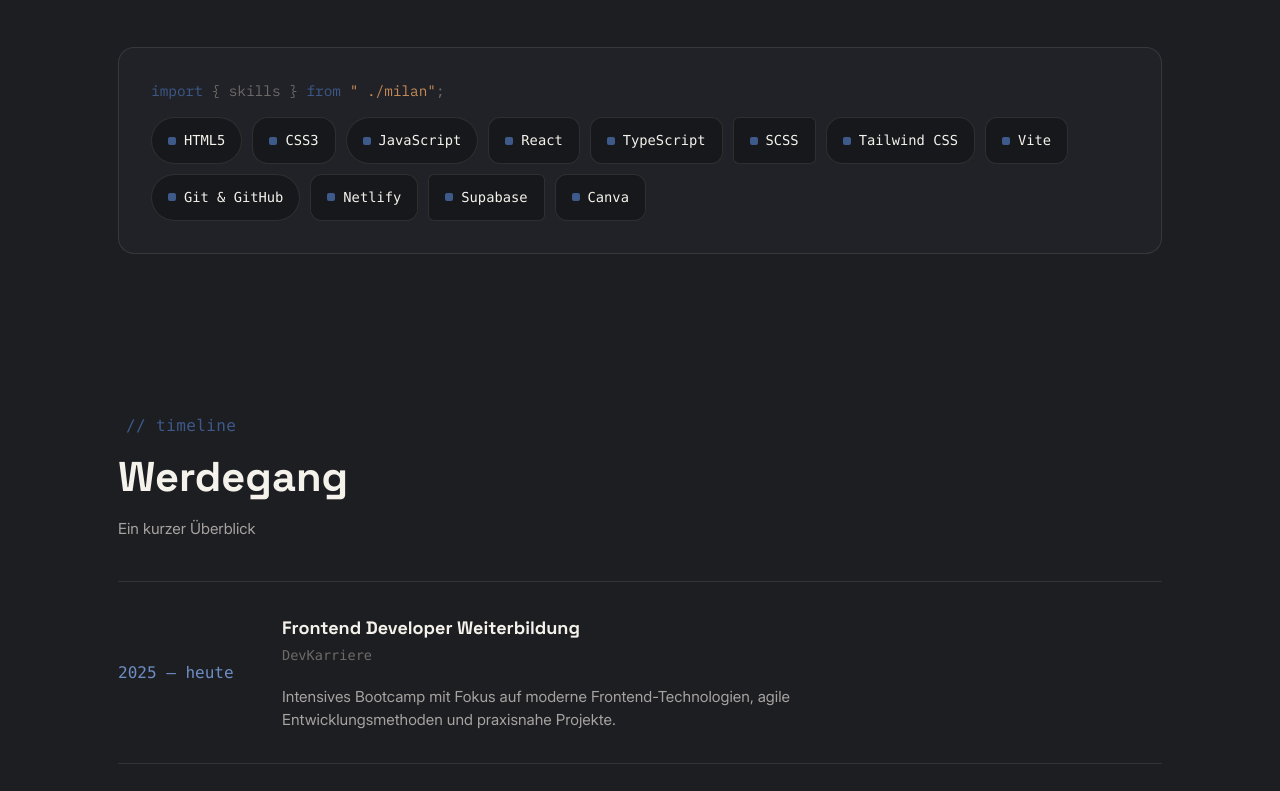
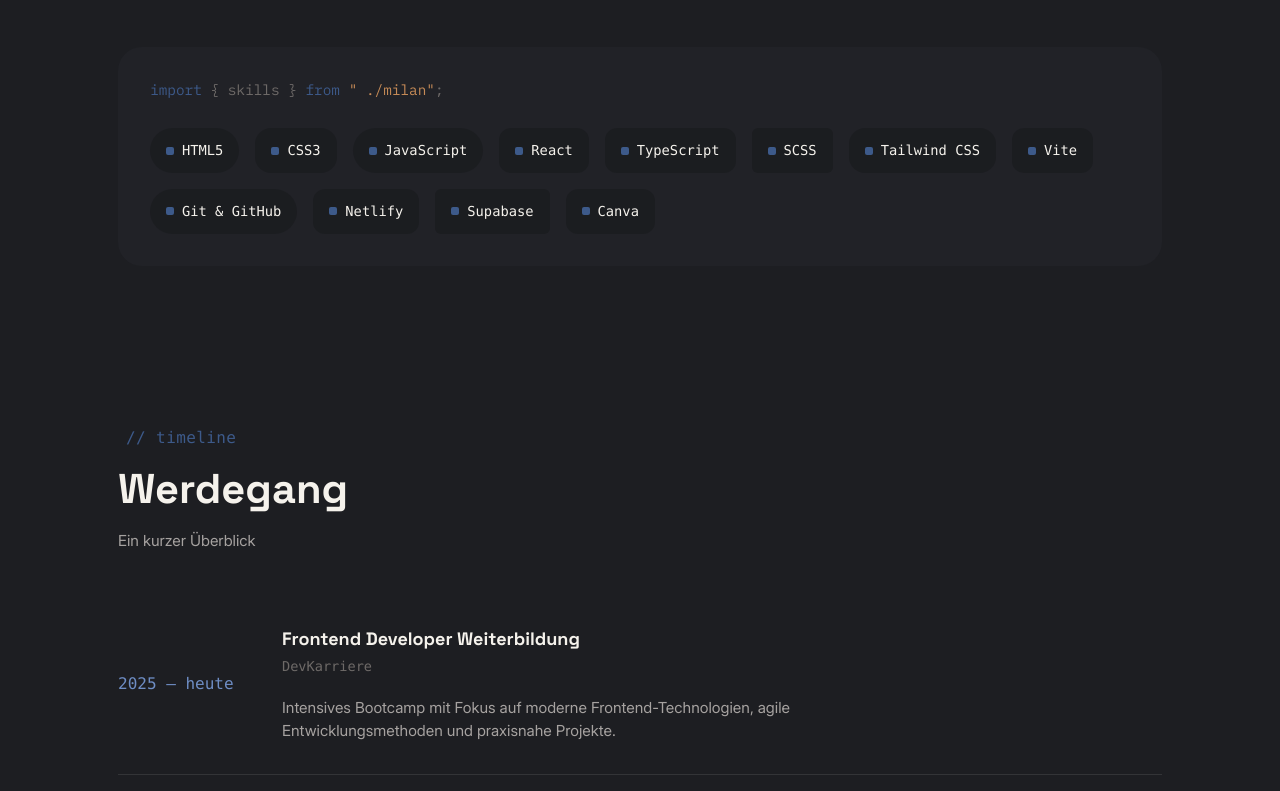
Before and after one commit to milty90/next-portfolio, a Next.js app: page /home in a window 1280 px wide. Shown: the part 1309-2100 px from the top of the page. Built offline with nearby package versions, Linux system fonts and the light colour scheme; no server answers.

Commit message:
update layout and styles in Career, Contact, Hero, Stack, Values, and ProjectCard components

```diff
--- a/src/app/components/sections/Career.tsx
+++ b/src/app/components/sections/Career.tsx
@@ -19,8 +19,8 @@ export default function Career() {
             Ein kurzer Überblick
           </p>
         </div>
-        <div className="flex flex-col  text-ink">
-          <div className="flex flex-col md:flex-row md:items-center border-b border-t border-line gap-2 md:gap-6 py-8 ">
+        <div className="flex flex-col divide-y divide-line text-ink">
+          <div className="flex flex-col md:flex-row md:items-center  border-line gap-2 md:gap-6 py-8 ">
             <p className="md:w-35 text-blue-soft font-mono ">2025 — heute</p>
             <div>
               <h3 className="text-ink font-bold text-lg ">
@@ -35,7 +35,7 @@ export default function Career() {
               </p>
             </div>
           </div>
-          <div className="flex flex-col md:flex-row border-b md:items-center h-fit border-line gap-2 md:gap-6 py-8 ">
+          <div className="flex flex-col md:flex-row md:items-center h-fit border-line gap-2 md:gap-6 py-8 ">
             <p className="nowrap md:w-35 font-mono text-blue-soft">
               2023 — heute
             </p>
--- a/src/app/components/sections/Contact.tsx
+++ b/src/app/components/sections/Contact.tsx
@@ -90,13 +90,6 @@ export default function Contact() {
                   window.open("https://github.com/milty90", "_blank");
                 }}
               >
-                <Image
-                  src="/mona.gif"
-                  alt="Github"
-                  width={24}
-                  height={24}
-                  className="-ml-1"
-                />
                 <span>GitHub</span>
               </button>
             </div>
--- a/src/app/components/sections/Hero.tsx
+++ b/src/app/components/sections/Hero.tsx
@@ -40,7 +40,7 @@ export default function Hero() {
             <ColorButton
               color="transparent"
               height="py-3"
-              border="hidden md:block border-2 border-blue hover:border-ink hover:text-bg"
+              border="hidden md:block hover:border-ink hover:text-bg"
               text="Kontakt aufnehmen"
               onClick={() => {
                 const contactSection = document.getElementById("contact");
@@ -53,7 +53,7 @@ export default function Hero() {
         </div>
         <div className="relative flex justify-center pb-0">
           <div className="absolute w-[80%] h-[98%] top-[2%] right-[2%] z-0 bg-[radial-gradient(circle_at_70%_25%,var(--color-copper)_0%,rgba(198,139,87,0)_42%),radial-gradient(circle_at_25%_80%,var(--color-blue)_0%,rgba(61,90,138,0)_50%)] blur-[38px] opacity-55"></div>
-          <div className="relative sm:w-3/4 z-1 md:w-3/4 md:ml-auto rounded-3xl bg-panel outline-3 outline-offset-5 outline-line overflow-hidden ">
+          <div className="relative sm:w-3/4 z-1 md:w-3/4 md:ml-auto rounded-3xl bg-panel outline-2 outline-offset-3 outline-line overflow-hidden ">
             <Image
               src="/me.jpg"
               alt="Porträt von Milan"
--- a/src/app/components/sections/Stack.tsx
+++ b/src/app/components/sections/Stack.tsx
@@ -18,59 +18,59 @@ export default function Stack() {
             Werkzeuge &amp; Technologien
           </h2>
         </div>
-        <div className="border border-line rounded-2xl bg-panel p-6 md:p-8">
-          <p className="font-monospace text-ink-faint text-[0.9rem] mb-4">
+        <div className="rounded-3xl bg-panel p-6 md:p-8">
+          <p className="font-monospace text-ink-faint text-[0.9rem] mb-7">
             <span className="text-blue">import</span> {"{ skills } "}
             <span className="text-blue">from</span>{" "}
             <span className="text-copper">{'" ./milan"'}</span>;
           </p>
-          <div className="chip-row flex flex-wrap gap-2.5 py-0">
-            <span className="font-mono text-ink bg-[#17181b] border border-line gap-2 px-4 py-3 rounded-3xl text-[0.86rem]  flex items-center">
+          <div className="chip-row flex flex-wrap gap-4 py-0">
+            <span className="font-mono text-ink bg-[#17181b]/50 gap-2 px-4 py-3 rounded-3xl text-[0.86rem]  flex items-center">
               <span className="w-2 h-2 inline-block rounded-xs bg-blue"></span>
               HTML5
             </span>
-            <span className="font-mono text-ink bg-[#17181b] border border-line gap-2 px-4 py-3 rounded-2xl text-[0.86rem]  flex items-center">
+            <span className="font-mono text-ink bg-[#17181b]/50 gap-2 px-4 py-3 rounded-2xl text-[0.86rem]  flex items-center">
               <span className="w-2 h-2 inline-block rounded-xs bg-blue"></span>
               CSS3
             </span>
-            <span className="font-mono text-ink bg-[#17181b] border border-line gap-2 px-4 py-3 rounded-3xl text-[0.86rem]  flex items-center">
+            <span className="font-mono text-ink bg-[#17181b]/50 gap-2 px-4 py-3 rounded-3xl text-[0.86rem]  flex items-center">
               <span className="w-2 h-2 inline-block rounded-xs bg-blue"></span>
               JavaScript
             </span>
-            <span className="font-mono text-ink bg-[#17181b] border border-line gap-2 px-4 py-3 rounded-xl text-[0.86rem]  flex items-center">
+            <span className="font-mono text-ink bg-[#17181b]/50 gap-2 px-4 py-3 rounded-xl text-[0.86rem]  flex items-center">
               <span className="w-2 h-2 inline-block rounded-xs bg-blue"></span>
               React
             </span>
-            <span className="font-mono text-ink bg-[#17181b] border border-line gap-2 px-4 py-3 rounded-xl text-[0.86rem]  flex items-center">
+            <span className="font-mono text-ink bg-[#17181b]/50 gap-2 px-4 py-3 rounded-xl text-[0.86rem]  flex items-center">
               <span className="w-2 h-2 inline-block rounded-xs bg-blue"></span>
               TypeScript
             </span>
 
-            <span className="font-mono text-ink bg-[#17181b] border border-line gap-2 px-4 py-3 rounded-md text-[0.86rem]  flex items-center">
+            <span className="font-mono text-ink bg-[#17181b]/50 gap-2 px-4 py-3 rounded-md text-[0.86rem]  flex items-center">
               <span className="w-2 h-2 inline-block rounded-xs bg-blue"></span>
               SCSS
             </span>
-            <span className="font-mono text-ink bg-[#17181b] border border-line gap-2 px-4 py-3 rounded-2xl text-[0.86rem]  flex items-center">
+            <span className="font-mono text-ink bg-[#17181b]/50 gap-2 px-4 py-3 rounded-2xl text-[0.86rem]  flex items-center">
               <span className="w-2 h-2 inline-block rounded-xs bg-blue"></span>
               Tailwind CSS
             </span>
-            <span className="font-mono text-ink bg-[#17181b] border border-line gap-2 px-4 py-3 rounded-xl text-[0.86rem]  flex items-center">
+            <span className="font-mono text-ink bg-[#17181b]/50 gap-2 px-4 py-3 rounded-xl text-[0.86rem]  flex items-center">
               <span className="w-2 h-2 inline-block rounded-xs bg-blue"></span>
               Vite
             </span>
-            <span className="font-mono text-ink bg-[#17181b] border border-line gap-2 px-4 py-3 rounded-3xl text-[0.86rem]  flex items-center">
+            <span className="font-mono text-ink bg-[#17181b]/50 gap-2 px-4 py-3 rounded-3xl text-[0.86rem]  flex items-center">
               <span className="w-2 h-2 inline-block rounded-xs bg-blue"></span>
               Git &amp; GitHub
             </span>
-            <span className="font-mono text-ink bg-[#17181b] border border-line gap-2 px-4 py-3 rounded-xl text-[0.86rem]  flex items-center">
+            <span className="font-mono text-ink bg-[#17181b]/50 gap-2 px-4 py-3 rounded-xl text-[0.86rem]  flex items-center">
               <span className="w-2 h-2 inline-block rounded-xs bg-blue"></span>
               Netlify
             </span>
-            <span className="font-mono text-ink bg-[#17181b] border border-line gap-2 px-4 py-3 rounded-md text-[0.86rem]  flex items-center">
+            <span className="font-mono text-ink bg-[#17181b]/50 gap-2 px-4 py-3 rounded-md text-[0.86rem]  flex items-center">
               <span className="w-2 h-2 inline-block rounded-xs bg-blue"></span>
               Supabase
             </span>
-            <span className="font-mono text-ink bg-[#17181b] border border-line gap-2 px-4 py-3 rounded-xl text-[0.86rem]  flex items-center">
+            <span className="font-mono text-ink bg-[#17181b]/50 gap-2 px-4 py-3 rounded-xl text-[0.86rem]  flex items-center">
               <span className="w-2 h-2 inline-block rounded-xs bg-blue"></span>
               Canva
             </span>
--- a/src/app/components/ui/ProjectCard.tsx
+++ b/src/app/components/ui/ProjectCard.tsx
@@ -42,7 +42,7 @@ export default function ProjectCard({
           <div className="flex gap-1.5 text-[0.75rem] text-ink-soft font-mono flex-wrap">
             {tags.map((t) => (
               <span
-                className="text-[0.75rem] border rounded-2xl text-ink border-blue/80 px-3 py-1 "
+                className="text-[0.75rem] bg-blue/20 rounded-2xl text-ink px-3 py-1 "
                 key={t}
               >
                 {t}
```
Also changed, not shown: src/app/components/sections/Values.tsx (+4 -4 lines), public/mona.gif (deleted).
